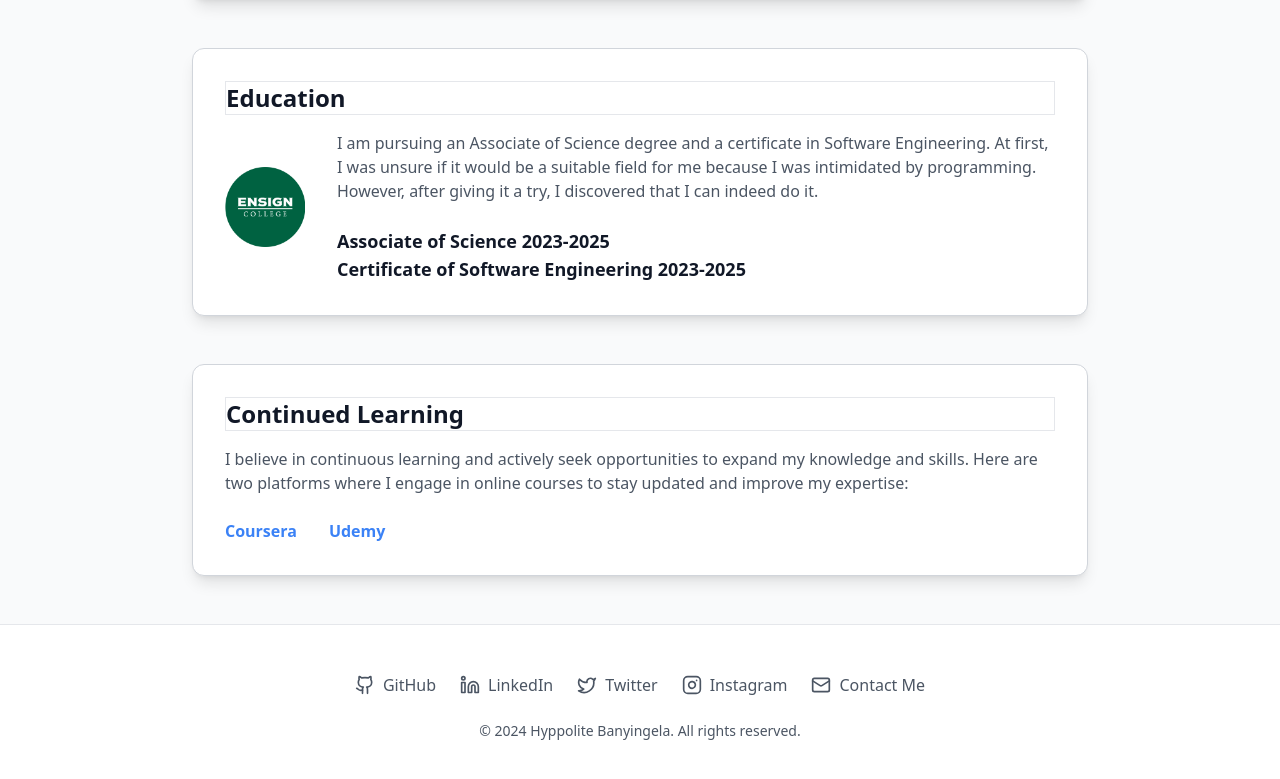
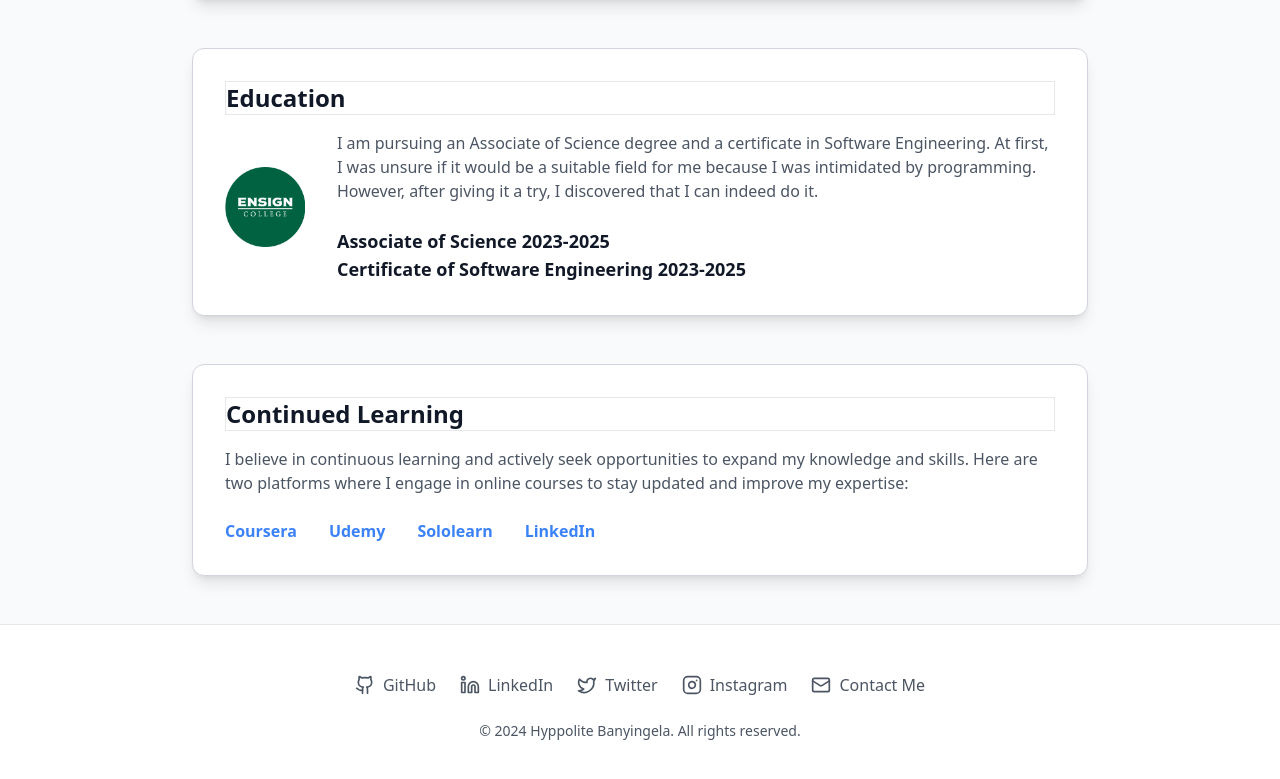
Before and after one commit to Banyings/Portfolio, a Next.js app: page /About in a window 1280 px wide. Shown: the part 1051-1830 px from the top of the page. Built offline with nearby package versions, Linux system fonts and the light colour scheme.

Commit message:
worked on the links on the footer

```diff
--- a/src/app/About/page.tsx
+++ b/src/app/About/page.tsx
@@ -80,7 +80,7 @@ export default function About() {
           </p>
           <div className="flex gap-8">
             <a
-              href="https://www.coursera.org/my-learning?myLearningTab=COMPLETED"
+              href="https://www.coursera.org/"
               target="_blank"
               className="text-blue-500 hover:text-blue-700 font-semibold"
             >
@@ -93,6 +93,20 @@ export default function About() {
             >
               Udemy
             </a>
+            <a
+              href="https://www.sololearn.com/en/learn"
+              target="_blank"
+              className="text-blue-500 hover:text-blue-700 font-semibold"
+            >
+              Sololearn
+            </a>
+            <a
+              href="https://www.sololearn.com/en/learn"
+              target="_blank"
+              className="text-blue-500 hover:text-blue-700 font-semibold"
+            >
+             LinkedIn
+            </a>
           </div>
         </div>
       </div>
--- a/src/app/Footer/page.tsx
+++ b/src/app/Footer/page.tsx
@@ -13,7 +13,7 @@ const Footer = () => {
                 <div className="flex flex-col items-center space-y-6">
                     <nav className="flex flex-wrap items-center justify-center gap-6">
                         <Link
-                            href="https://github.com/yourusername"
+                            href="https://github.com/Banyings?tab=repositories&utm_campaign=cta&utm_medium=topnav&utm_source=blog"
                             target="_blank"
                             rel="noopener noreferrer"
                             className="text-gray-600 hover:text-gray-900 dark:text-gray-400 dark:hover:text-white transition-colors duration-200 flex items-center gap-2"
@@ -23,7 +23,7 @@ const Footer = () => {
                         </Link>
 
                         <Link
-                            href="https://linkedin.com/in/yourusernam"
+                            href="https://www.linkedin.com/in/hyppolite-banyingela-11369724a/"
                             target="_blank"
                             rel="noopener noreferrer"
                             className="text-gray-600 hover:text-gray-900 dark:text-gray-400 dark:hover:text-white transition-colors duration-200 flex items-center gap-2"
@@ -33,7 +33,7 @@ const Footer = () => {
                         </Link>
 
                         <Link
-                            href="https://twitter.com/yourusername"
+                            href="https://x.com/home"
                             target="_blank"
                             rel="noopener noreferrer"
                             className="text-gray-600 hover:text-gray-900 dark:text-gray-400 dark:hover:text-white transition-colors duration-200 flex items-center gap-2"
```
